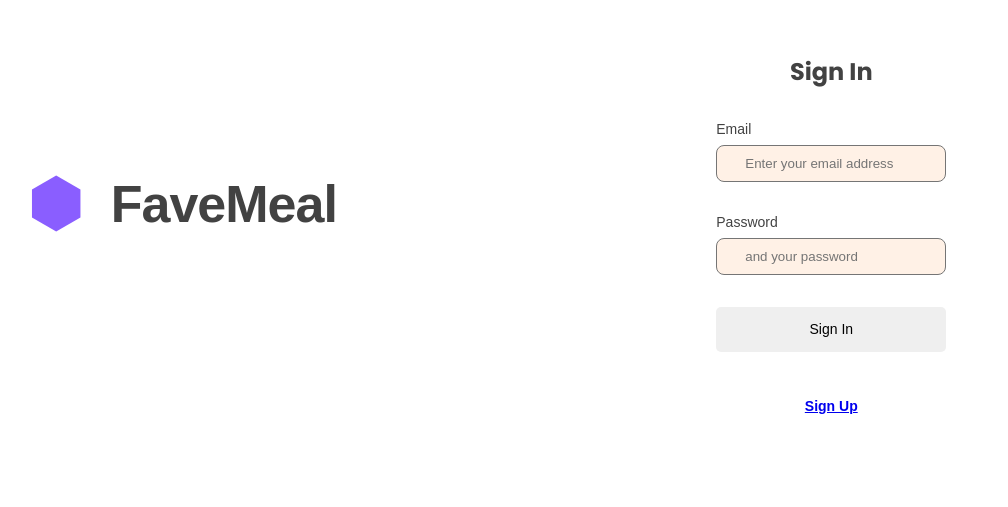
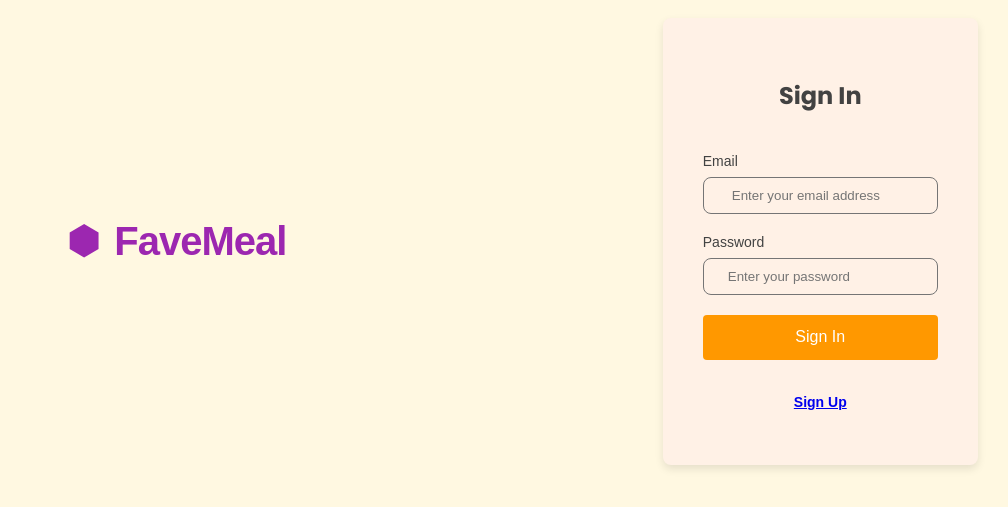
Before and after one commit to KimCidDev/food-explorer-front-end, a React (Vite) app: page / in a window 1280 px wide. Shown: the part 159-666 px from the top of the page, without its empty margins (114-1122 px from the left). Built offline with nearby package versions, Linux system fonts and the light colour scheme.

Commit message:
style[signin. signUp]: making the app visually more consistent

```diff
--- a/src/Pages/SignIn/index.jsx
+++ b/src/Pages/SignIn/index.jsx
@@ -1,67 +1,71 @@
 import { useState } from 'react';
-
-import { Container, Form } from './styles';
-import { useAuth } from '../../hooks/auth';
+import { useNavigate } from 'react-router-dom';
+import { Container, Form, Logo } from './styles';
 
 import { Input } from '../../components/Input';
 import { Button } from '../../components/Button';
 import { ButtonText } from '../../components/ButtonText';
 import { Breathing } from '../../components/Breathing';
 
+import { api } from '../../services/api';
 
-export function SignIn({navigate}) {
-  const [email, setEmail]  = useState("");
-  const [password, setPassword]  = useState("");
-  const [loading, setLoading]  = useState(false);
+export function SignIn() {
+  const [email, setEmail] = useState("");
+  const [password, setPassword] = useState("");
+  const [loading, setLoading] = useState(false);
 
-  const { signIn } = useAuth();
+  const navigate = useNavigate();
 
-  function handleSignIn () {
+  async function handleSignIn() {
+    if (!email || !password) {
+      return alert("All fields need to be filled");
+    }
+
     setLoading(true);
-    signIn({email, password}, () => {
-      console.log('xis salada');
-      navigate('/');
-    })
+    try {
+      await api.post('/sessions', { email, password });
+      alert("Logged in successfully!");
+      navigate('/dashboard');
+    } catch (error) {
+      if (error.response) {
+        alert(error.response.data.message);
+      } else {
+        alert("Could not log in");
+      }
+    } finally {
+      setLoading(false);
+    }
   }
 
   return (
     <Container>
-
-    <div className='logo'>
+      <Logo className='logo'>
         <svg width="20" height="44" viewBox="0 0 39 44" fill="none" xmlns="http://www.w3.org/2000/svg">
-        <path d="M19.6574 0L38.4133 10.8287V32.4862L19.6574 43.3149L0.901548 32.4862V10.8287L19.6574 0Z" fill="#8a5eff"/>
+          <path d="M19.6574 0L38.4133 10.8287V32.4862L19.6574 43.3149L0.901548 32.4862V10.8287L19.6574 0Z" fill="#9C27B0"/>
         </svg>
         <h1>FaveMeal</h1>
-    </div>
+      </Logo>
 
-    <Form>
+      {loading ? (
+        <Breathing size="medium" />
+      ) : (
+        <Form className="form-container">
           <h1>Sign In</h1>
-
           <Input
             title="Email"
-      type='text'
             placeholder="Enter your email address"
             onChange={e => setEmail(e.target.value)}
           />
-
-
           <Input
             title="Password"
-      type='password'
-      placeholder="and your password"
+            inputType="password"
+            placeholder="Enter your password"
             onChange={e => setPassword(e.target.value)}
           />
-
-      {loading ? <Breathing size="small"/> : null}
-
-      <Button
-      title="Sign In"
-      onClick={handleSignIn}/>
-
-      <ButtonText to='/register'
-      title="Sign Up"/>
+          <Button title="Sign In" onClick={handleSignIn} />
+          <ButtonText to='/register' title="Sign Up"/>
         </Form>
+      )}
     </Container>
-
-  )
+  );
 }
--- a/src/Pages/SignIn/styles.js
+++ b/src/Pages/SignIn/styles.js
@@ -1,96 +1,162 @@
-import styled from 'styled-components';
+import styled, { keyframes } from 'styled-components';
 import { DEVICE_BREAKPOINTS } from '../../styles/deviceBreakpoints';
+
+const fadeIn = keyframes`
+  from {
+    opacity: 0;
+  }
+  to {
+    opacity: 1;
+  }
+`;
 
 export const Container = styled.div`
   height: 100vh;
   width: 100%;
-
   display: flex;
   flex-direction: column;
   align-items: center;
-
-  padding-top: 160px;
-
-  background-color: ${({ theme }) => theme.COLORS.DARK_400};
+  justify-content: center; /* Center the content vertically */
+  padding: 40px 20px; /* Add padding for better spacing on mobile screens */
+  background-color: ${({ theme }) =>
+    theme.COLORS.BACKGROUND}; /* Light Cream Background Color */
 
   .logo {
     display: flex;
     justify-content: center;
     align-items: center;
-    gap: 45px;
+    gap: 20px; /* Reduced gap for better alignment */
+    user-select: none;
+    margin-bottom: 30px; /* Add margin to separate logo and form */
 
     svg {
-      transform: scale(2.52); /* Adjust this value to get the desired size */
+      transform: scale(1.5); /* Adjusted scale for better fit */
+      user-select: none;
+      fill: ${({ theme }) => theme.COLORS.LOGO_COLOR}; /* Purple Color */
     }
 
     h1 {
-      color: ${({ theme }) => theme.COLORS.LIGHT_400};
-      font-size: 52px;
+      color: ${({ theme }) => theme.COLORS.LOGO_COLOR}; /* Purple Color */
+      font-size: 40px; /* Adjusted font size for better fit */
       font-family: 'Roboto Slab', sans-serif;
       letter-spacing: -1px;
+      user-select: none;
     }
-  }
-
-  > div {
-    margin-bottom: 75px;
-  }
-
-  > div:nth-child(2) h1 {
-    display: none;
   }
 
   @media (min-width: ${DEVICE_BREAKPOINTS.LG}) {
     flex-direction: row;
-    align-items: center;
     justify-content: space-around;
     padding: 0;
     margin: 0 auto;
 
-    > div:nth-child(2) {
-      max-height: 80vh;
-      max-width: 350px;
-
-      margin: 0;
-      border-radius: 8px;
-
-      background-color: ${({ theme }) => theme.COLORS.DARK_700};
+    .logo {
+      margin-bottom: 0; /* Remove margin on larger screens */
     }
 
-    > div:nth-child(2) h1 {
-      display: flex;
-
-      font-size: 1.5rem;
-      color: ${({ theme }) => theme.COLORS.LIGHT_100};
+    .form-container {
+      max-width: 350px;
+      border-radius: 8px;
+      background-color: ${({ theme }) =>
+        theme.COLORS.INPUT_BG}; /* Softer background color for form */
+      box-shadow: 0 4px 8px rgba(0, 0, 0, 0.1); /* Add subtle shadow for depth */
+      padding: 40px; /* Add padding for better spacing */
     }
   }
 `;
 
 export const Form = styled.div`
-  width: 100%;
-  height: 100vh;
-
   display: flex;
   flex-direction: column;
   align-items: center;
-  gap: 32px;
+  gap: 20px; /* Ensure consistent gap */
 
-  padding: 0 60px;
+  padding: 40px 20px; /* Adjust padding for better spacing */
 
-  > p {
-    display: flex;
-    color: white;
-    align-items: flex-start;
+  background-color: ${({ theme }) =>
+    theme.COLORS.INPUT_BG}; /* Softer background color for the form */
+  border-radius: 8px; /* Add border radius for rounded corners */
+  box-shadow: 0 4px 8px rgba(0, 0, 0, 0.1); /* Add subtle shadow for depth */
+
+  h1 {
+    color: ${({ theme }) => theme.COLORS.TEXT_COLOR}; /* Dark Grey Text Color */
+    margin-bottom: 20px; /* Add margin bottom to separate from inputs */
+  }
+
+  .inputBox {
+    width: 100%; /* Ensure input boxes take full width */
+  }
+
+  /* Set input width to 100% for responsiveness */
+  input[type='text'],
+  input[type='password'] {
+    width: 100%;
+    padding: 10px;
+    margin-bottom: 20px;
+    border: none; /* Remove border */
+    border-radius: 4px;
+    background-color: ${({ theme }) =>
+      theme.COLORS.INPUT_BG}; /* Light Grey Background Color for Inputs */
+    color: ${({ theme }) =>
+      theme.COLORS.TEXT_COLOR}; /* Dark Grey Text Color for Inputs */
+
+    &::placeholder {
+      color: ${({ theme }) =>
+        theme.COLORS.PLACEHOLDER_COLOR}; /* Placeholder text color */
+    }
+  }
+
+  input[type='password'] {
+    margin-bottom: 0; /* Remove margin-bottom for password input */
+  }
+
+  button {
+    min-height: 40px; /* Adjust button height */
+    background-color: ${({ theme }) =>
+      theme.COLORS.BUTTON_COLOR}; /* Orange Button Color */
+    color: ${({ theme }) => theme.COLORS.FORM_BG}; /* White Button Text Color */
+    border: none;
+    border-radius: 4px;
+    padding: 10px 20px;
+    font-size: 16px;
+    cursor: pointer;
+    transition: background-color 0.3s ease;
+
+    &:hover {
+      background-color: ${({ theme }) =>
+        theme.COLORS.BUTTON_HOVER_COLOR}; /* Light Orange Hover Effect */
+    }
   }
 
   @media (min-width: ${DEVICE_BREAKPOINTS.LG}) {
-    align-items: center;
-    justify-content: center;
-    align-items: center;
-    max-width: 50vw;
-    margin-bottom: 0;
+    padding: 40px 35px; /* Adjust padding for large screens */
 
-    .logo h1 {
-      word-wrap: nowrap;
+    h1 {
+      margin-top: 20px;
+      color: ${({ theme }) =>
+        theme.COLORS.TEXT_COLOR}; /* Dark Grey Text Color */
     }
   }
 `;
+
+export const Logo = styled.div`
+  display: flex;
+  justify-content: center;
+  align-items: center;
+  gap: 20px;
+  user-select: none;
+
+  svg {
+    transform: scale(1.5);
+    user-select: none;
+    fill: ${({ theme }) => theme.COLORS.LOGO_COLOR}; /* Purple Color */
+  }
+
+  h1 {
+    color: ${({ theme }) => theme.COLORS.LOGO_COLOR}; /* Purple Color */
+    font-size: 40px; /* Adjusted font size for better fit */
+    font-family: 'Roboto Slab', sans-serif;
+    letter-spacing: -1px;
+    user-select: none;
+  }
+`;
--- a/src/Pages/SignUp/styles.js
+++ b/src/Pages/SignUp/styles.js
@@ -93,7 +93,7 @@ export const Form = styled.div`
     width: 100%;
     padding: 10px;
     margin-bottom: 20px;
-    border: 1px solid ${({ theme }) => theme.COLORS.PLACEHOLDER_COLOR}; /* Light Grey Border Color */
+    border: none; /* Remove border */
     border-radius: 4px;
     background-color: ${({ theme }) =>
       theme.COLORS.INPUT_BG}; /* Light Grey Background Color for Inputs */
@@ -104,6 +104,10 @@ export const Form = styled.div`
       color: ${({ theme }) =>
         theme.COLORS.PLACEHOLDER_COLOR}; /* Placeholder text color */
     }
+  }
+
+  input[type='password'] {
+    margin-bottom: 0; /* Remove margin-bottom for password input */
   }
 
   .adminCheckbox {
@@ -131,7 +135,7 @@ export const Form = styled.div`
     width: 100%;
     padding: 10px;
     margin-bottom: 20px;
-    border: 1px solid ${({ theme }) => theme.COLORS.PLACEHOLDER_COLOR}; /* Light Grey Border Color */
+    border: none; /* Remove border */
     border-radius: 4px;
     background-color: ${({ theme }) =>
       theme.COLORS.INPUT_BG}; /* Light Grey Background Color for Inputs */
@@ -175,17 +179,18 @@ export const Form = styled.div`
 
 export const HiddenCode = styled.div`
   position: absolute;
-  top: 640px;
+  top: 50px;
+  //transform: translate(-50%, -50%);
   width: 350px;
   height: 120px;
   text-align: center;
   color: ${({ theme }) => theme.COLORS.SECONDARY}; /* Secondary color */
-  opacity: ${({ isHiddenCodeVisible }) => (isHiddenCodeVisible ? 0.0 : 0)};
-  transition: opacity 0.2s ease-in-out, transform 0.5s ease-in-out;
+  opacity: ${({ isHiddenCodeVisible }) => (isHiddenCodeVisible ? 0.001 : 0)};
+  transition: opacity 0.5s ease-in-out, transform 0.5s ease-in-out;
 
   &:hover {
     opacity: 1;
-    transform: scale(2); /* Increase size on hover */
+    transform: scale(1.2); /* Increase size on hover */
   }
 
   p {
@@ -195,7 +200,7 @@ export const HiddenCode = styled.div`
   }
 
   &:hover p {
-    font-size: 8rem; /* Increase font size on hover */
+    font-size: 10rem; /* Increase font size on hover */
   }
 `;
 
```
Lines whose indentation alone changed are shown as unchanged.
